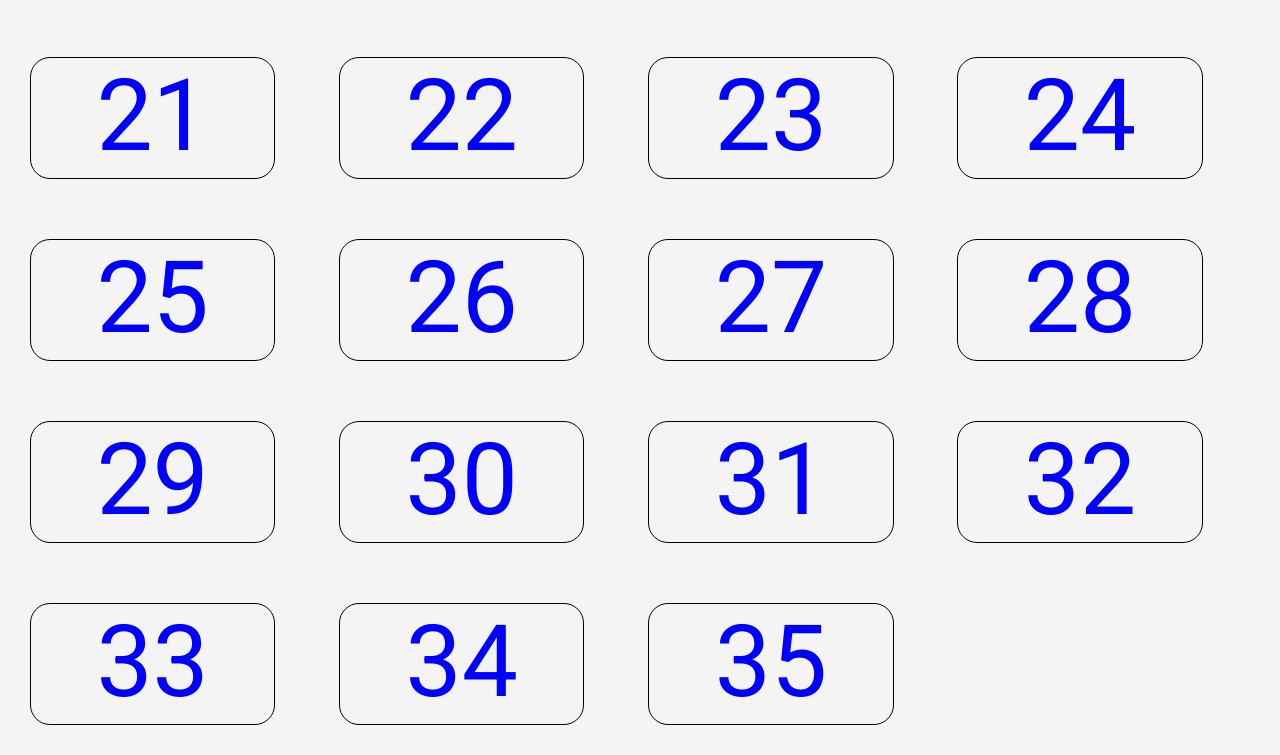
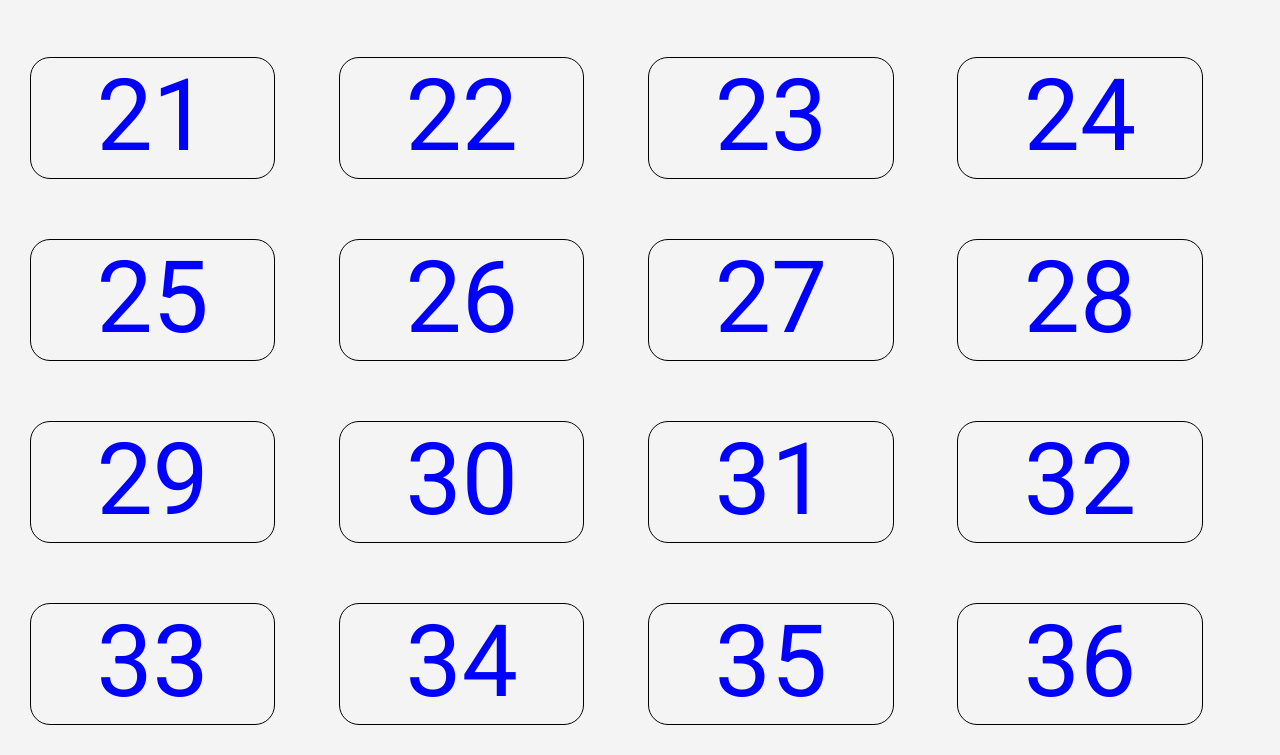
Before and after one commit to my40789/ah_ma, a plain HTML site: page index.html in a window 1280 px wide. Shown: the part 1597-2352 px from the top of the page. Drawn offline with nearby package versions, Linux system fonts and the light colour scheme.

Commit message:
Update index.html

```diff
--- a/index.html
+++ b/index.html
@@ -104,6 +104,7 @@
         <a href="https://www.youtube.com/watch?v=hBqeM2CtuFM">33</a>
         <a href="https://www.youtube.com/watch?v=qfsGjk6eESQ">34</a>
         <a href="https://www.youtube.com/watch?v=mOHYK5LXcNg">35</a>
+        <a href="https://www.youtube.com/watch?v=QrlbVk4RTbQ">36</a>
 
     </div>
 </body>
```
